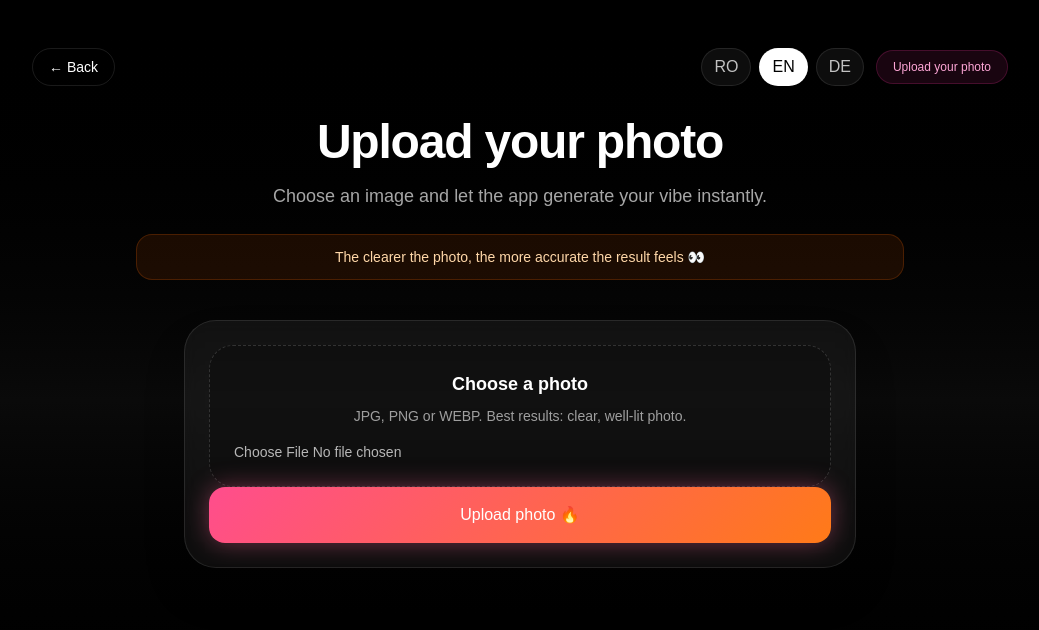
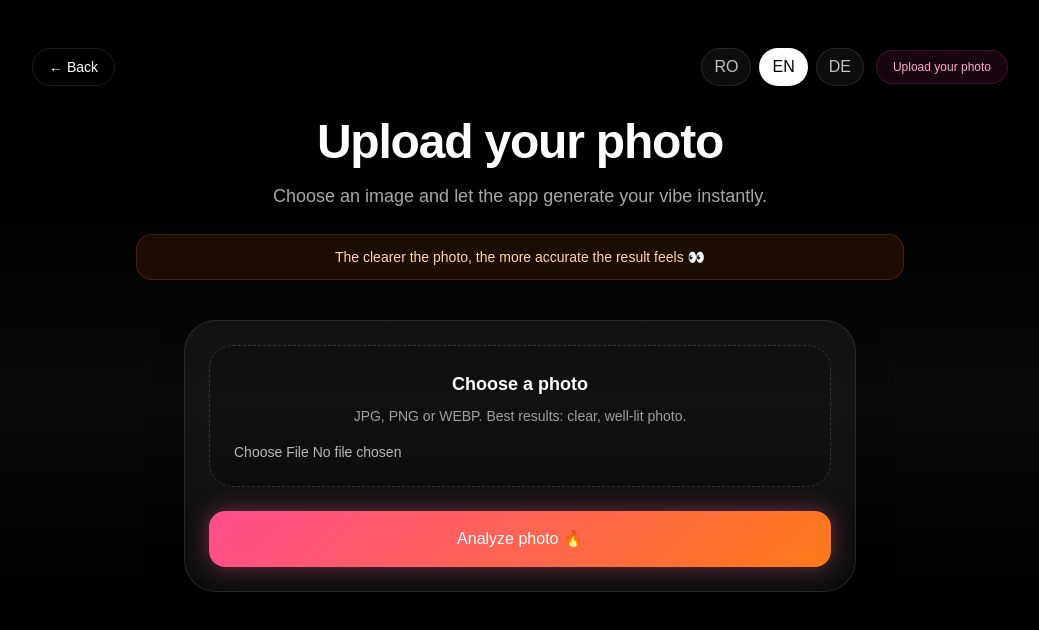
Before and after one commit to toteu1/vibe-check-app, a Next.js app: page /analyze in a window 1280 px wide. Shown: the top 630 px of the page, without its empty margins (120-1159 px from the left). Built offline with nearby package versions, Linux system fonts and the light colour scheme.

Commit message:
Fix upload flow end button text

```diff
--- a/components/UploadBox.tsx
+++ b/components/UploadBox.tsx
@@ -17,7 +17,13 @@ export default function UploadBox() {
 
   async function handleAnalyze() {
     if (!file) {
-      alert("Selectează mai întâi o poză.");
+      alert(
+        lang === "ro"
+          ? "Selectează mai întâi o poză."
+          : lang === "de"
+          ? "Wähle zuerst ein Foto aus."
+          : "Select a photo first."
+      );
       return;
     }
 
@@ -37,11 +43,24 @@ export default function UploadBox() {
       if (data.success && data.url) {
         window.location.href = `/result?img=${encodeURIComponent(data.url)}`;
       } else {
-        alert(data.error || "Eroare upload");
+        alert(
+          data.error ||
+            (lang === "ro"
+              ? "Eroare la upload."
+              : lang === "de"
+              ? "Fehler beim Upload."
+              : "Upload error.")
+        );
       }
     } catch (error) {
       console.error("UPLOAD ERROR:", error);
-      alert("A apărut o eroare la upload.");
+      alert(
+        lang === "ro"
+          ? "A apărut o eroare la upload."
+          : lang === "de"
+          ? "Beim Upload ist ein Fehler aufgetreten."
+          : "An upload error occurred."
+      );
     } finally {
       setLoading(false);
     }
@@ -70,21 +89,22 @@ export default function UploadBox() {
       )}
 
       <button
-  className="w-full rounded-2xl px-6 py-4 font-semibold text-white transition duration-300 hover:scale-[1.05]"
+        type="button"
+        onClick={handleAnalyze}
+        disabled={loading}
+        className="mt-6 w-full rounded-2xl px-6 py-4 font-semibold text-white transition duration-300 hover:scale-[1.05] disabled:cursor-not-allowed disabled:opacity-60"
         style={{
           background: "linear-gradient(135deg, #ff4d8d, #ff7a18)",
           boxShadow: "0 0 25px rgba(255, 100, 150, 0.4)",
         }}
-  onMouseEnter={(e) =>
-    (e.currentTarget.style.boxShadow =
-      "0 0 40px rgba(255, 100, 150, 0.7)")
-  }
-  onMouseLeave={(e) =>
-    (e.currentTarget.style.boxShadow =
-      "0 0 25px rgba(255, 100, 150, 0.4)")
-  }
       >
-  Upload photo 🔥
+        {loading
+          ? t.uploadLoading
+          : lang === "ro"
+          ? "Analizează poza 🔥"
+          : lang === "de"
+          ? "Foto analysieren 🔥"
+          : "Analyze photo 🔥"}
       </button>
     </div>
   );
```
Lines whose indentation alone changed are shown as unchanged.
